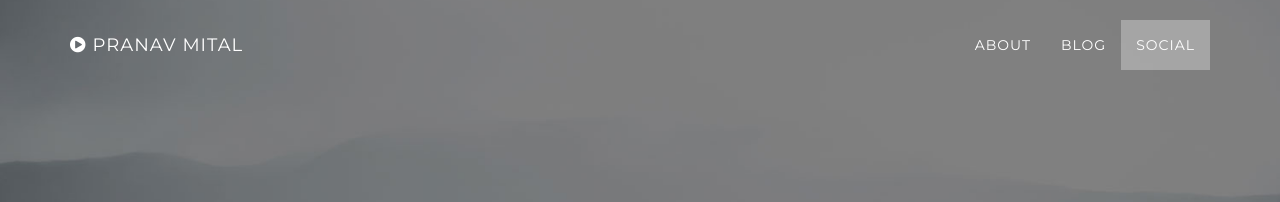
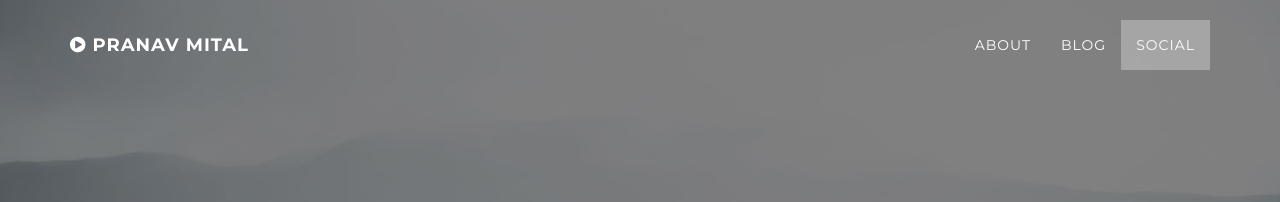
Before and after one commit to pranavmital/pranavmital.github.io, a Jekyll site: the page built from index.html, in a window 1280 px wide. Shown: the top 202 px of the page. Built offline with Jekyll 4.4.1, drawn with Linux system fonts in a browser that asks for light colours.

Commit message:
lets see

```diff
--- a/_includes/nav.html
+++ b/_includes/nav.html
@@ -6,7 +6,7 @@
                     <i class="fa fa-bars"></i>
                 </button>
                 <a class="navbar-brand page-scroll" href="#page-top">
-                    <i class="fa fa-play-circle"></i>  <span class="light">Pranav Mital</span>
+                    <i class="fa fa-play-circle"></i>  <span>Pranav Mital</span>
                 </a>
             </div>
 
```
